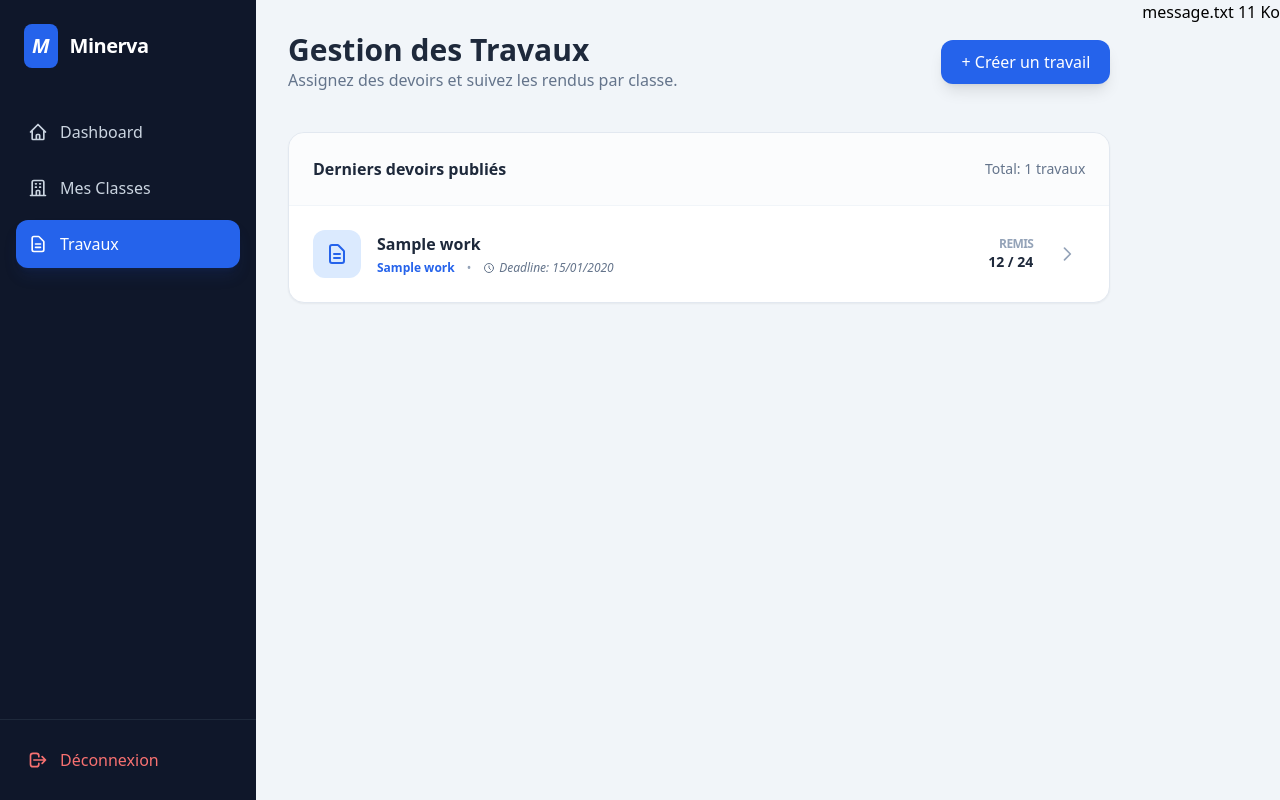
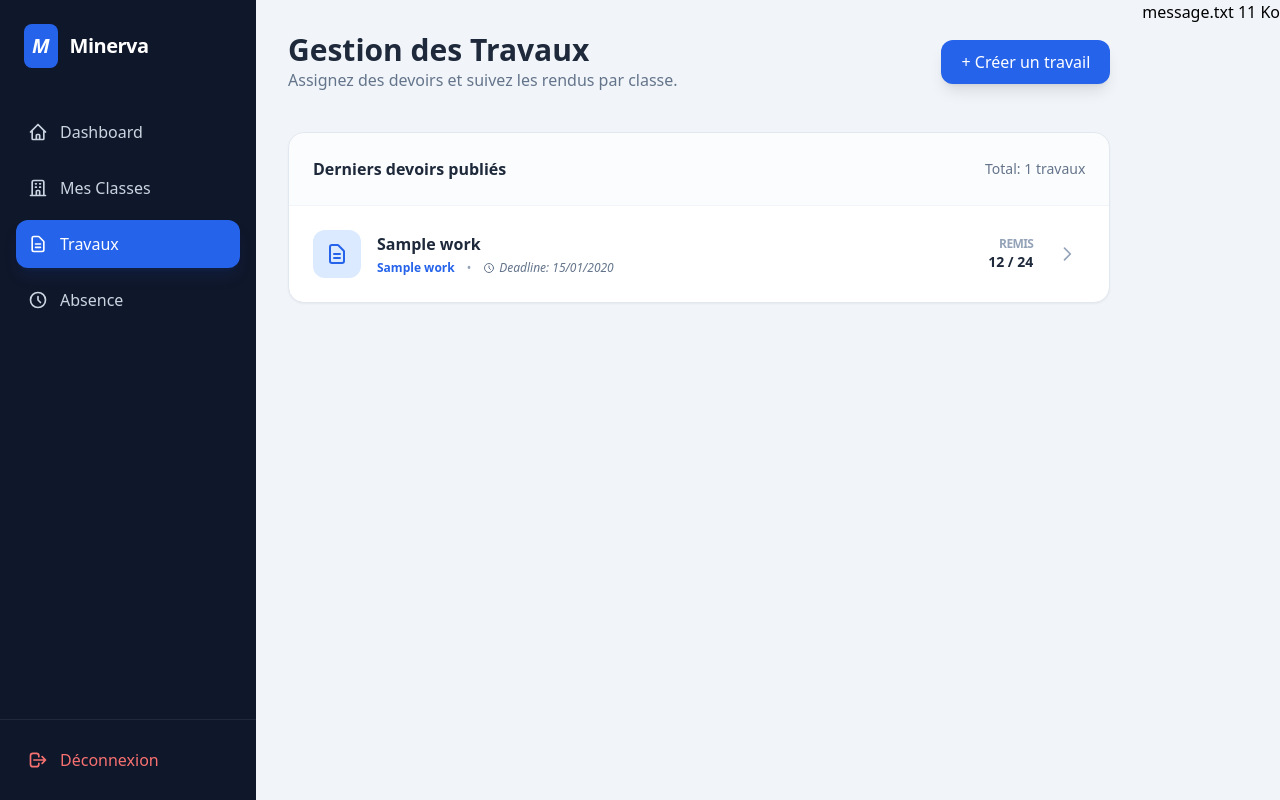
Before and after one commit to MOEUAED/Minerva, a PHP site: the page made by views/teacher/create_work.php in a window 1280 px wide. Run offline with PHP 8.4, Linux system fonts and the light colour scheme; the template is opened without the code that fills it: most values are stand-ins (such as "Sample title", 1, 10 or a date in 2020); some libraries are stand-ins or nearby versions.

Commit message:
update design of dashboard work

```diff
--- a/views/teacher/create_work.php
+++ b/views/teacher/create_work.php
@@ -41,6 +41,14 @@
                         d="M9 12h6m-6 4h6m2 5H7a2 2 0 01-2-2V5a2 2 0 012-2h5.586a1 1 0 01.707.293l5.414 5.414a1 1 0 01.293.707V19a2 2 0 01-2 2z" />
                 </svg>
                 <span>Travaux</span>
+            </a>
+            <a href="/teacher/students"
+                class="flex items-center space-x-3 hover:bg-slate-800 p-3 rounded-xl transition-all">
+                <svg class="h-5 w-5" fill="none" viewBox="0 0 24 24" stroke="currentColor">
+                    <path stroke-linecap="round" stroke-linejoin="round" stroke-width="2"
+                        d="M12 8v4l3 3m6-3a9 9 0 11-18 0 9 9 0 0118 0z" />
+                </svg>
+                <span>Absence</span>
             </a>
         </nav>
         <div class="p-4 border-t border-slate-800">
```
